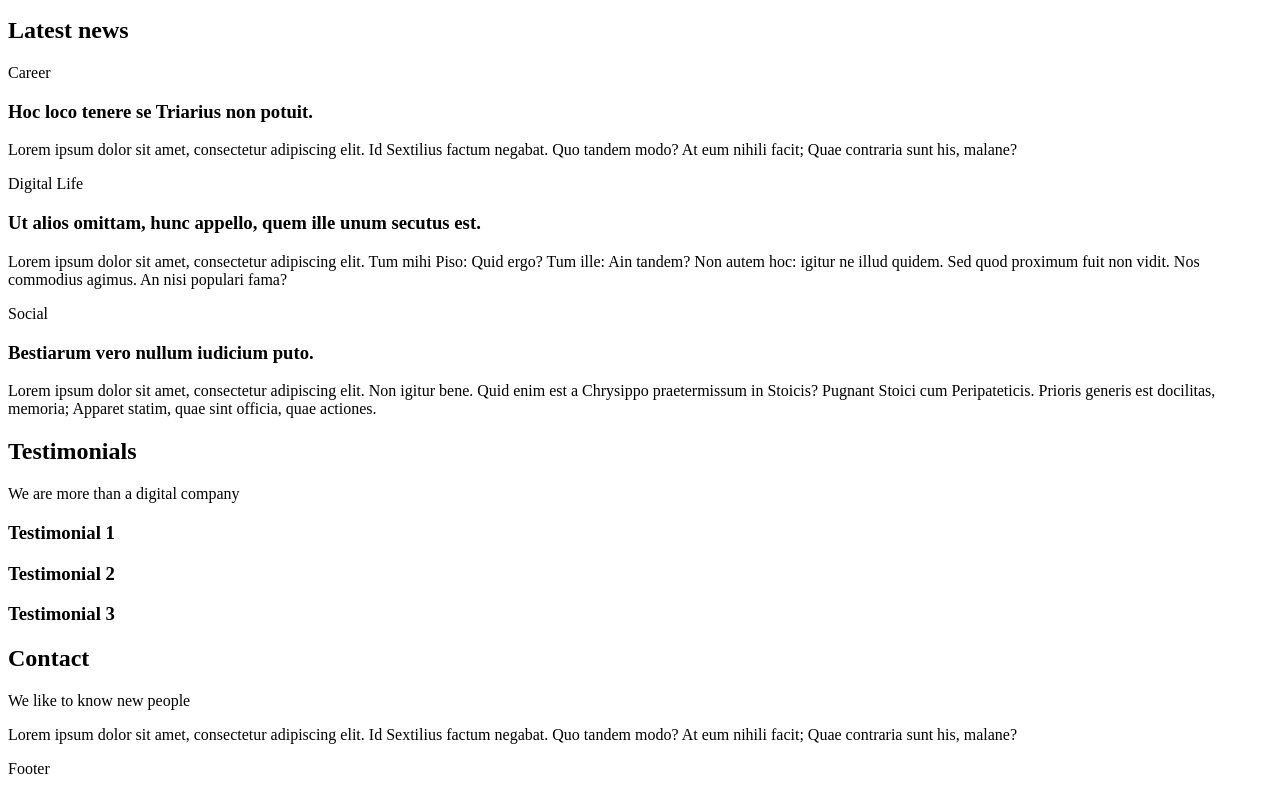
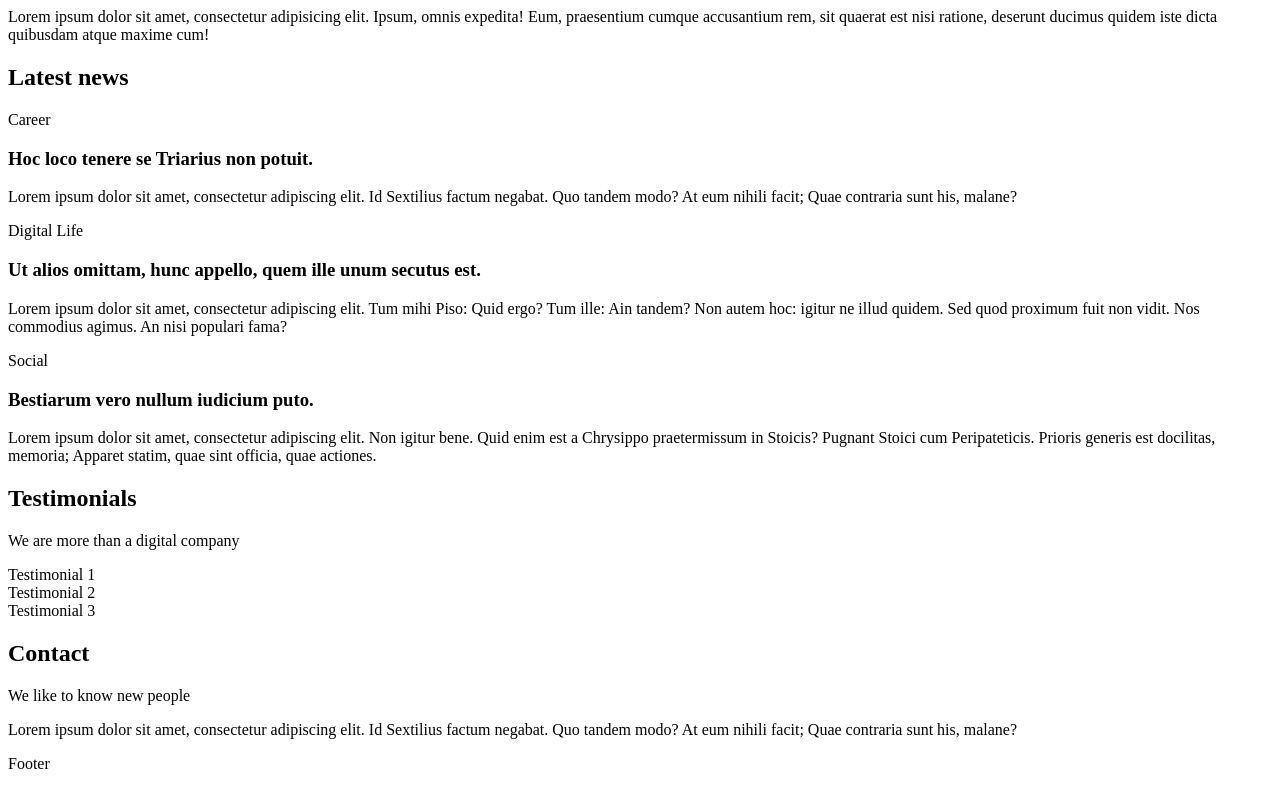
Before and after one commit to JD037/holbertonschool-web_front_end, a plain HTML site: page html_advanced/12-index.html in a window 1280 px wide. Shown: the part 970-1756 px from the top of the page. Drawn offline with Linux system fonts and the light colour scheme.

Commit message:
paragraph spacing task 12

```diff
--- a/html_advanced/12-index.html
+++ b/html_advanced/12-index.html
@@ -3,18 +3,22 @@
 	<head>
 		<meta charset="utf-8">
 		<meta name="viewport" content="width=device-width, initial-scale=1.0, viewport-fit=cover">
+		<meta name="description" content="Techium is a digital agency">
 		<title>Homepage - Techium</title>
-        <meta name="description" content="Techium is a digital agency">
 		<link rel="icon" type="image/x-icon" href="./favicon.ico">
 		<link rel="icon" type="image/png" href="./favicon.png">
 	</head>
 	<body>
 		<header>
 			<nav>
+
 			</nav>
 		</header>
 		<main>
 			<h1>Homepage</h1>
+			<section>
+				<h2>We help you build your brand!</h2>
+			</section>
 			<section>
 				<h2>Services</h2>
 				<p>We work with you</p>
@@ -28,9 +32,15 @@
 			<section>
 				<h2>Works</h2>
 				<p>Take a look in our portfolio</p>
-                <article><h3>Interior Design</h3></article>
-                <article><h3>Web Development</h3></article>
-                <article><h3>Personal Brand</h3></article>
+				<article>
+					<h3>Interior Design</h3>
+				</article>
+				<article>
+					<h3>Web Development</h3>
+				</article>
+				<article>
+					<h3>Personal Brand</h3>
+				</article>
 			</section>
 			<section>
 				<h2>About Us</h2>
@@ -63,9 +73,9 @@
 			<section>
 				<h2>Testimonials</h2>
 				<p>We are more than a digital company</p>
-                <article><h3>Testimonial 1</h3></article>
-                <article><h3>Testimonial 2</h3></article>
-                <article><h3>Testimonial 3</h3></article>
+				<article>Testimonial 1</article>
+				<article>Testimonial 2</article>
+				<article>Testimonial 3</article>
 			</section>
 			<section>
 				<h2>Contact</h2>
@@ -73,8 +83,6 @@
 				<p>Lorem ipsum dolor sit amet, consectetur adipiscing elit. Id Sextilius factum negabat. Quo tandem modo? At eum nihili facit; Quae contraria sunt his, malane?</p>
 			</section>
 		</main>
-        <footer>
-            Footer
-        </footer>
+		<footer>Footer</footer>
 	</body>
 </html>
```
Lines whose indentation alone changed are shown as unchanged.
